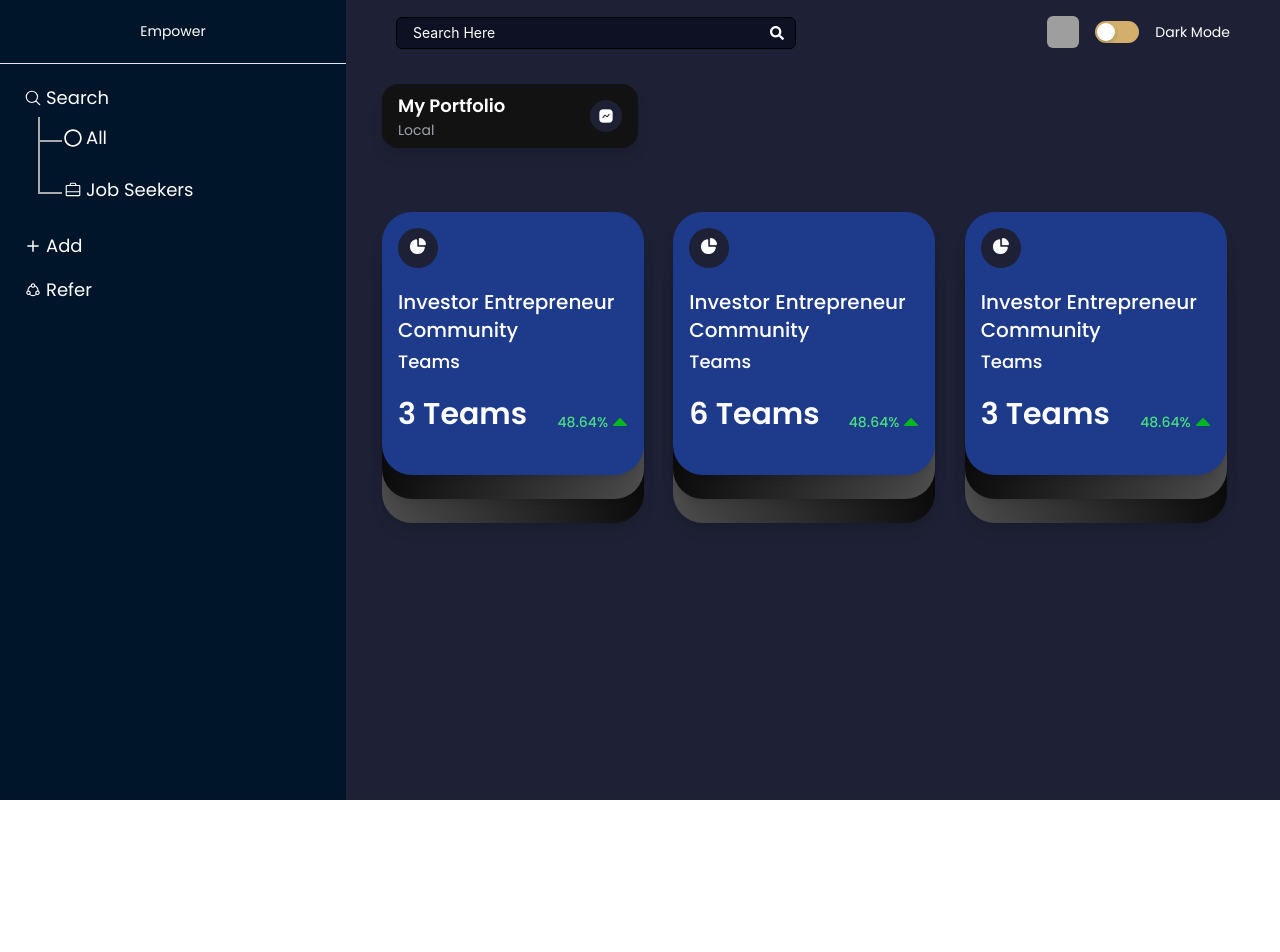
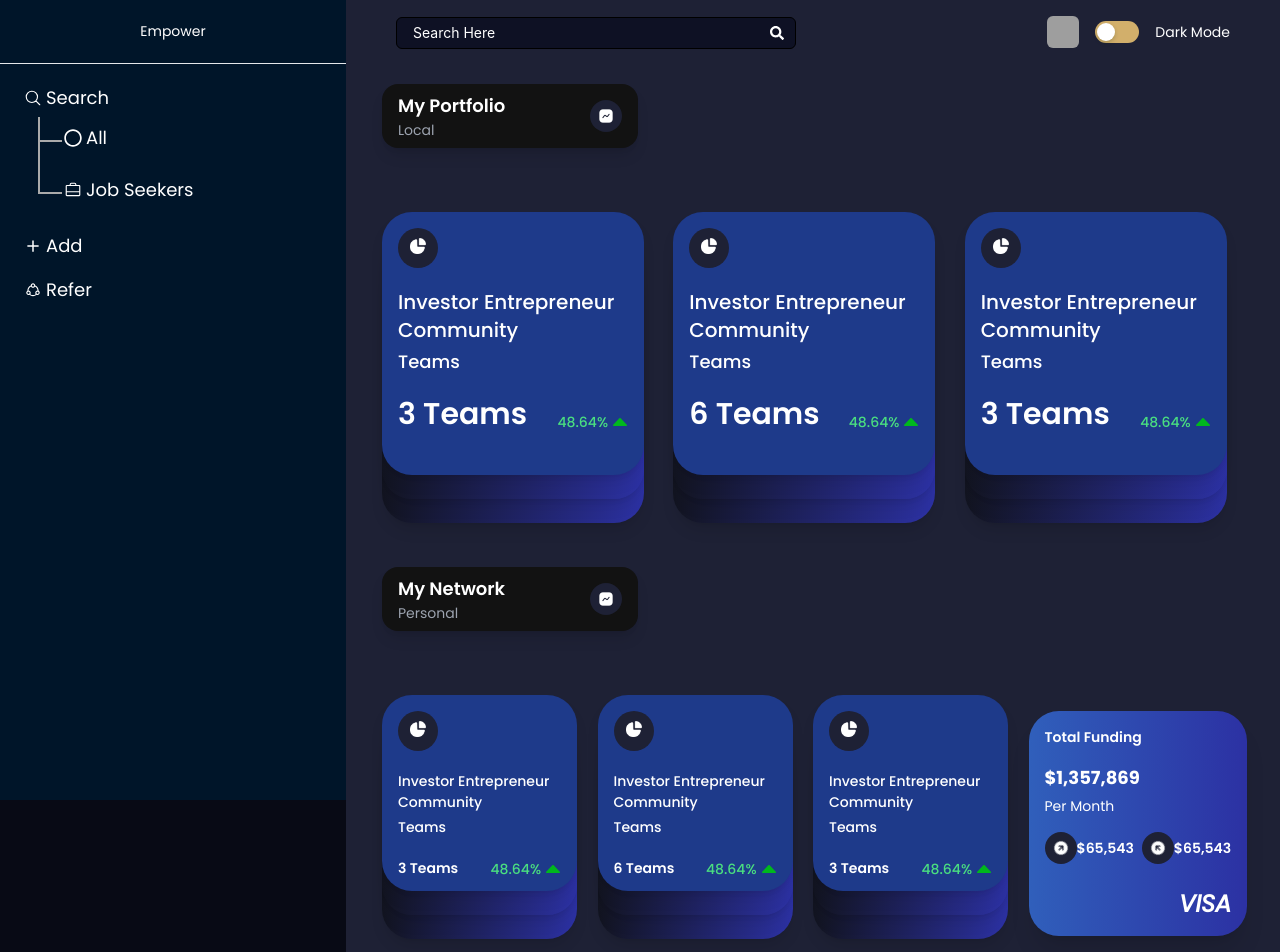
Before and after one commit to hemantdevgithub/empower-web, a React (Vite) app: page /investor/teams/investorEntrepreneurCommunity in a window 1280 px wide. Shown: the top 952 px of the page. Before the commit the page ends 800 px from the top, so only its background shows below. Built offline with nearby package versions, Linux system fonts and the light colour scheme; grey boxes are pictures that could not be loaded.

Commit message:
[DONE] investor entrepreneur community

```diff
--- a/src/components/investorEntrepreneurCommunity/card.tsx
+++ b/src/components/investorEntrepreneurCommunity/card.tsx
@@ -4,9 +4,9 @@ import arrow from "/InvestorEntrepreneurCommunity/arrow.png";
 // eslint-disable-next-line @typescript-eslint/no-explicit-any
 export function Card({ cardData }: any) {
   return (
-    <div className="relative h-[263px] w-[262px] rounded-[30px] bg-gradient-to-r from-[#4D4D4D] to-[#0C0C0C] p-4 shadow-lg">
+    <div className="relative h-[263px] w-[262px] rounded-[30px] bg-gradient-to-r from-accent to-secondary-dark p-4 shadow-lg">
       <div className="absolute -top-6 right-0">
-        <div className="relative h-[263px] w-[262px] rounded-[30px] bg-gradient-to-r from-[#0C0C0C] to-[#4D4D4D] p-4 shadow-lg">
+        <div className="relative h-[263px] w-[262px] rounded-[30px] bg-gradient-to-r from-accent to-secondary-dark p-4 shadow-lg">
           <div className={`${cardData?.color} absolute -top-6 left-0 h-[263px] w-[262px] rounded-[30px] p-4 shadow-lg`}>
             <div className="flex h-10 w-10 items-start justify-center rounded-full bg-background p-2">
               <img src={cardIcon} alt="cardIcon" className="h-5 w-5" />
--- /dev/null
+++ b/src/components/investorEntrepreneurCommunity/myNetwork.tsx
@@ -0,0 +1,111 @@
+import square from "/InvestorEntrepreneurCommunity/square.png";
+import arrowRightCircle from "/InvestorEntrepreneurCommunity/arrowRightCircle.png";
+import cardIcon from "/InvestorEntrepreneurCommunity/cardIcon.png";
+import arrow from "/InvestorEntrepreneurCommunity/arrow.png";
+
+interface CardDataProps {
+  id: string;
+  title: string;
+  teams: number;
+  percentage: string;
+  color: string;
+}
+
+const MyNetwork = () => {
+  const cardsData: CardDataProps[] = [
+    {
+      id: "1",
+      title: "Investor Entrepreneur Community",
+      teams: 3,
+      percentage: "48.64%",
+      color: "bg-blue-900",
+    },
+    {
+      id: "2",
+      title: "Investor Entrepreneur Community",
+      teams: 6,
+      percentage: "48.64%",
+      color: "bg-blue-900",
+    },
+    {
+      id: "3",
+      title: "Investor Entrepreneur Community",
+      teams: 3,
+      percentage: "48.64%",
+      color: "bg-blue-900",
+    },
+  ];
+
+  return (
+    <div>
+      {/* My Network */}
+      <div className="mt-11 flex h-16 w-64 items-center justify-between rounded-2xl bg-[#121212] p-4 shadow-lg">
+        <div>
+          <h2 className="text-lg font-semibold">My Network</h2>
+          <p className="text-sm text-gray-400">Personal</p>
+        </div>
+        <div className="rounded-full bg-background p-2">
+          <img src={square} alt="Square Icon" className="h-4 w-4" />
+        </div>
+      </div>
+
+      <div className="mt-28 grid grid-cols-4">
+        {cardsData?.map((cardData) => (
+          <div className="relative h-[196px] w-[195px] rounded-[30px] bg-gradient-to-r from-accent to-secondary-dark p-4 shadow-lg">
+            <div className="absolute -top-6 right-0">
+              <div className="relative h-[196px] w-[195px] rounded-[30px] bg-gradient-to-r from-accent to-secondary-dark p-4 shadow-lg">
+                <div
+                  className={`${cardData?.color} absolute -top-6 left-0 h-[196px] w-[195px] rounded-[30px] p-4 shadow-lg`}
+                >
+                  <div className="flex h-10 w-10 items-start justify-center rounded-full bg-background p-2">
+                    <img src={cardIcon} alt="cardIcon" className="h-5 w-5" />
+                  </div>
+                  <p className="mb-1 mt-5 font-medium">{cardData?.title}</p>
+                  <p className="mb-1 font-medium">Teams</p>
+                  <div className="mt-5 flex items-end justify-between">
+                    <h2 className="font-semibold">{cardData?.teams} Teams</h2>
+                    <p className="flex items-center justify-items-end gap-x-1 text-sm font-medium text-green-400">
+                      {cardData?.percentage}
+                      <img src={arrow} alt="arrowIcon" className="h-4 w-4 rotate-180" />
+                    </p>
+                  </div>
+                </div>
+              </div>
+            </div>
+          </div>
+        ))}
+
+        {/* VISA Card */}
+
+        <div className="relative">
+          <div className="absolute -top-8 rounded-[30px] bg-secondary-gradient p-4 text-white shadow-xl">
+            <h2 className="mb-4 font-semibold">Total Funding</h2>
+            <div className="mb-4">
+              <p className="text-lg font-bold">$1,357,869</p>
+              <p className="mt-1 text-sm text-white">Per Month</p>
+            </div>
+            <div className="mb-6 flex space-x-2">
+              <div className="flex items-center">
+                <div className="flex h-8 w-8 items-start justify-center rounded-full bg-background p-2">
+                  <img src={arrowRightCircle} alt="Arrow Right Circle" className="h-4 w-4 rotate-45" />
+                </div>
+                <span className="text-sm font-semibold">$65,543</span>
+              </div>
+              <div className="flex items-center">
+                <div className="flex h-8 w-8 items-start justify-center rounded-full bg-background p-2">
+                  <img src={arrowRightCircle} alt="Arrow Right Circle" className="h-4 w-4 -rotate-45" />
+                </div>
+                <span className="text-sm font-semibold">$65,543</span>
+              </div>
+            </div>
+            <div className="flex justify-end">
+              <span className="text-2xl font-bold italic">VISA</span>
+            </div>
+          </div>
+        </div>
+      </div>
+    </div>
+  );
+};
+
+export default MyNetwork;
--- a/src/pages/investorEntrepreneurCommunity/investorEntrepreneurCommunity.tsx
+++ b/src/pages/investorEntrepreneurCommunity/investorEntrepreneurCommunity.tsx
@@ -1,3 +1,4 @@
+import MyNetwork from "@/components/investorEntrepreneurCommunity/myNetwork";
 import MyPortfolio from "@/components/investorEntrepreneurCommunity/myPortfolio";
 
 const InvestorEntrepreneurCommunity = () => {
@@ -5,6 +6,7 @@ const InvestorEntrepreneurCommunity = () => {
     <div>
       {/* My Portfolio */}
       <MyPortfolio />
+      <MyNetwork />
     </div>
   );
 };
```
Also changed, not shown: public/InvestorEntrepreneurCommunity/arrowRightCircle.png (added).
